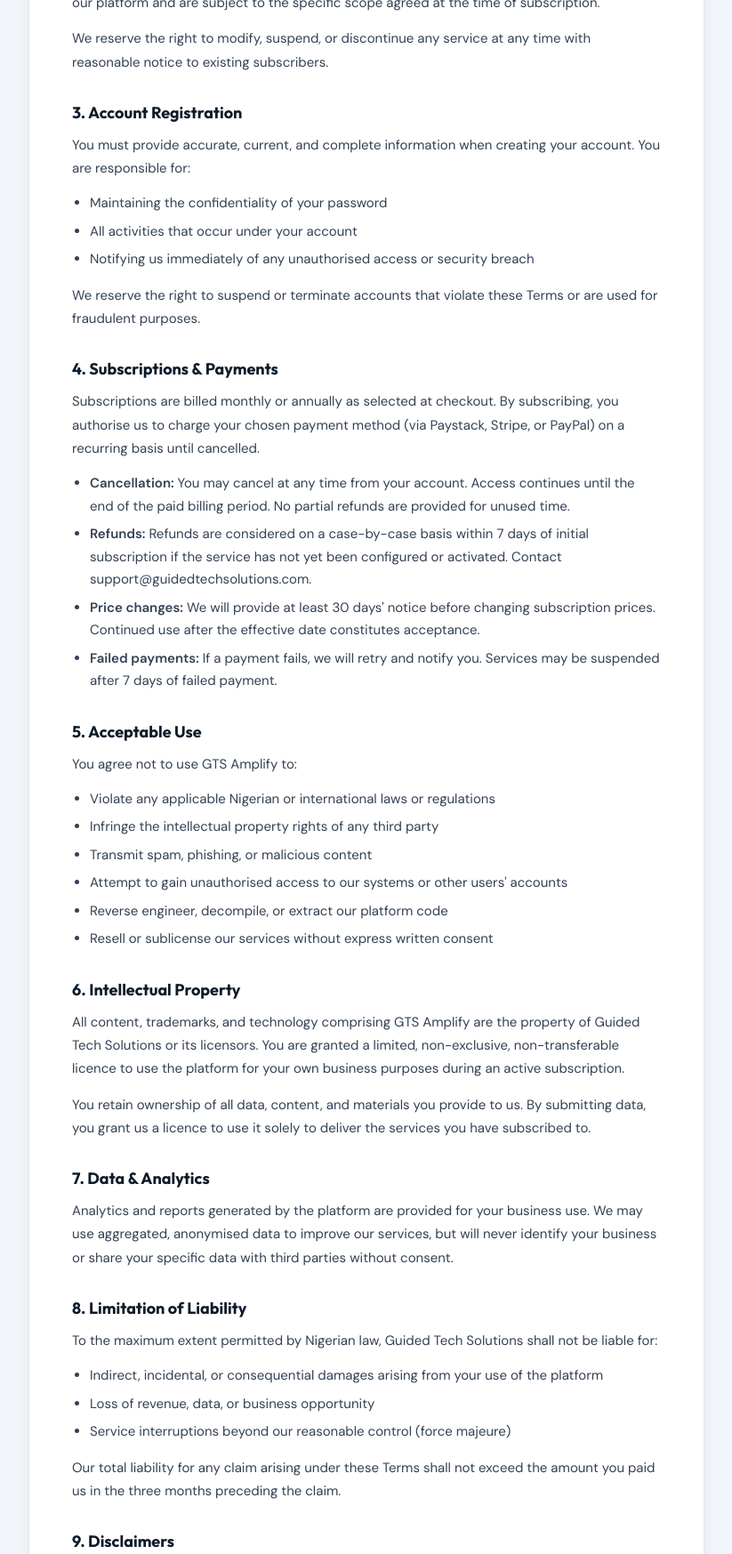
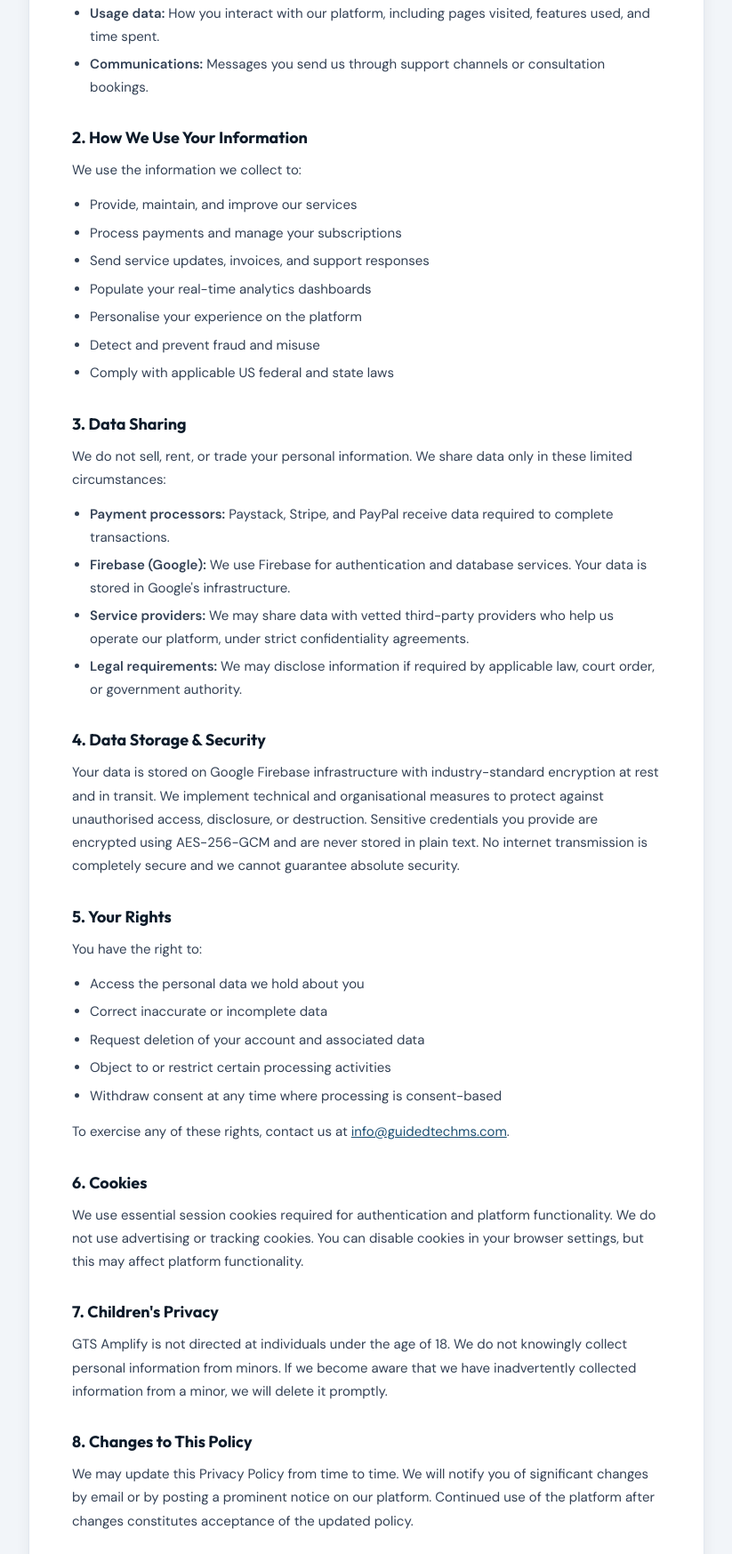
Before and after one commit to Guided-Tech-Solutions/guidedtechapp, a plain HTML site: page terms.html in a window 1280 px wide. Shown: the part 641-2388 px from the top of the page at 89% size, without its empty margins (228-1051 px from the left). Drawn offline with Linux system fonts and the light colour scheme.

Commit message:
Update terms.html

```diff
--- a/terms.html
+++ b/terms.html
@@ -2,15 +2,15 @@
 <html lang="en">
 <head>
   <meta charset="UTF-8"><meta name="viewport" content="width=device-width,initial-scale=1.0">
-  <title>Terms of Service — GTS Amplify</title>
-  <link rel="icon" href="./asset/logo-icon.png">
+  <title>Privacy Policy — GTS Amplify</title>
+  <link rel="icon" href="./assets/logo-icon.png">
   <link href="https://fonts.googleapis.com/css2?family=Outfit:wght@600;700;800&family=DM+Sans:wght@400;500;600&display=swap" rel="stylesheet">
   <style>
-    :root{--brand:#1B4F72;--brand-mid:#2471A3;--text:#0D1B2A;--text-mid:#334155;--text-muted:#64748B;--border:#E2E8F0;--surface:#fff;--bg:#F2F5F9;--ff-d:'Outfit',sans-serif;--ff-b:'DM Sans',sans-serif}
+    :root{--brand:#1B4F72;--brand-mid:#2471A3;--brand-pale:#EBF5FB;--text:#0D1B2A;--text-mid:#334155;--text-muted:#64748B;--border:#E2E8F0;--surface:#fff;--bg:#F2F5F9;--ff-d:'Outfit',sans-serif;--ff-b:'DM Sans',sans-serif}
     *,*::before,*::after{margin:0;padding:0;box-sizing:border-box}body{font-family:var(--ff-b);color:var(--text);background:var(--bg);-webkit-font-smoothing:antialiased}
     .nav{background:rgba(255,255,255,.92);backdrop-filter:blur(14px);border-bottom:1px solid var(--border);padding:.875rem 1.5rem;display:flex;align-items:center;justify-content:space-between;position:sticky;top:0;z-index:10}
     .nav-logo{display:flex;align-items:center;gap:.5rem;font-family:var(--ff-d);font-size:1rem;font-weight:700;color:var(--brand);text-decoration:none}
-    .nav-icon{width:30px;height:30px;background:linear-gradient(135deg,var(--brand),var(--brand-mid));border-radius:7px;display:flex;align-items:center;justify-content:center;font-size:.875rem}
+    .nav-icon{width:30px;height:30px;border-radius:7px;overflow:hidden;display:flex;align-items:center;justify-content:center}
     .nav a{font-size:.875rem;color:var(--brand);font-weight:600;text-decoration:none}
     .wrapper{max-width:760px;margin:3rem auto;background:var(--surface);border-radius:16px;border:1px solid var(--border);padding:3rem;box-shadow:0 4px 16px rgba(0,0,0,.06)}
     .doc-header{margin-bottom:2.5rem;padding-bottom:1.5rem;border-bottom:1px solid var(--border)}
@@ -18,7 +18,7 @@
     .doc-meta{font-size:.875rem;color:var(--text-muted)}
     h2{font-family:var(--ff-d);font-size:1.125rem;font-weight:700;color:var(--text);margin:2rem 0 .75rem}
     p{font-size:.9375rem;color:var(--text-mid);line-height:1.75;margin-bottom:.875rem}
-    ul,ol{padding-left:1.25rem;margin-bottom:.875rem}
+    ul{padding-left:1.25rem;margin-bottom:.875rem}
     li{font-size:.9375rem;color:var(--text-mid);line-height:1.7;margin-bottom:.375rem}
     a{color:var(--brand)}
     .footer-mini{text-align:center;padding:2rem 1.5rem;font-size:.8125rem;color:var(--text-muted)}
@@ -28,86 +28,83 @@
 </head>
 <body>
 <nav class="nav">
-  <a href="./index.html" class="nav-logo"><div class="nav-icon">🚀</div>GTS Amplify</a>
+  <a href="./index.html" class="nav-logo">
+    <div class="nav-icon"><img src="assets/logo-icon.png" alt="GTS Amplify" style="width:30px;height:30px;object-fit:contain"></div>
+    GTS Amplify
+  </a>
   <a href="./app/signup.html">Create Account</a>
 </nav>
 <div class="wrapper">
   <div class="doc-header">
-    <div class="doc-title">Terms of Service</div>
-    <div class="doc-meta">Last updated: 1 January 2025 · Guided Tech Solutions</div>
+    <div class="doc-title">Privacy Policy</div>
+    <div class="doc-meta">Last updated: January 1, 2025 &nbsp;·&nbsp; Guided Tech Solutions</div>
   </div>
 
-  <p>Please read these Terms of Service ("Terms") carefully before using GTS Amplify, operated by Guided Tech Solutions ("we", "us", or "our"). By creating an account or using our services, you agree to be bound by these Terms.</p>
+  <p>This Privacy Policy describes how Guided Tech Solutions ("we", "us", or "our") collects, uses, and protects your personal information when you use GTS Amplify and related services. Guided Tech Solutions is a technology company based in Mississippi, United States.</p>
 
-  <h2>1. Acceptance of Terms</h2>
-  <p>By accessing or using GTS Amplify, you confirm that you are at least 18 years of age, have the legal capacity to enter into contracts, and agree to these Terms in full. If you do not agree, you must not use the platform.</p>
-
-  <h2>2. Our Services</h2>
-  <p>GTS Amplify provides technology growth services including lead generation, cloud migration, business automation, SEO optimization, and IT consulting. Services are described in detail on our platform and are subject to the specific scope agreed at the time of subscription.</p>
-  <p>We reserve the right to modify, suspend, or discontinue any service at any time with reasonable notice to existing subscribers.</p>
-
-  <h2>3. Account Registration</h2>
-  <p>You must provide accurate, current, and complete information when creating your account. You are responsible for:</p>
+  <h2>1. Information We Collect</h2>
+  <p>We collect information you provide directly to us, including:</p>
   <ul>
-    <li>Maintaining the confidentiality of your password</li>
-    <li>All activities that occur under your account</li>
-    <li>Notifying us immediately of any unauthorised access or security breach</li>
-  </ul>
-  <p>We reserve the right to suspend or terminate accounts that violate these Terms or are used for fraudulent purposes.</p>
-
-  <h2>4. Subscriptions & Payments</h2>
-  <p>Subscriptions are billed monthly or annually as selected at checkout. By subscribing, you authorise us to charge your chosen payment method (via Paystack, Stripe, or PayPal) on a recurring basis until cancelled.</p>
-  <ul>
-    <li><strong>Cancellation:</strong> You may cancel at any time from your account. Access continues until the end of the paid billing period. No partial refunds are provided for unused time.</li>
-    <li><strong>Refunds:</strong> Refunds are considered on a case-by-case basis within 7 days of initial subscription if the service has not yet been configured or activated. Contact support@guidedtechsolutions.com.</li>
-    <li><strong>Price changes:</strong> We will provide at least 30 days' notice before changing subscription prices. Continued use after the effective date constitutes acceptance.</li>
-    <li><strong>Failed payments:</strong> If a payment fails, we will retry and notify you. Services may be suspended after 7 days of failed payment.</li>
+    <li><strong>Account information:</strong> Name, email address, company name, phone number, and password when you create an account.</li>
+    <li><strong>Payment information:</strong> Billing details processed by our payment partners (Paystack, Stripe, PayPal). We do not store card numbers on our servers.</li>
+    <li><strong>Service configuration:</strong> Information you provide during service setup wizards to configure your subscribed services.</li>
+    <li><strong>Usage data:</strong> How you interact with our platform, including pages visited, features used, and time spent.</li>
+    <li><strong>Communications:</strong> Messages you send us through support channels or consultation bookings.</li>
   </ul>
 
-  <h2>5. Acceptable Use</h2>
-  <p>You agree not to use GTS Amplify to:</p>
+  <h2>2. How We Use Your Information</h2>
+  <p>We use the information we collect to:</p>
   <ul>
-    <li>Violate any applicable Nigerian or international laws or regulations</li>
-    <li>Infringe the intellectual property rights of any third party</li>
-    <li>Transmit spam, phishing, or malicious content</li>
-    <li>Attempt to gain unauthorised access to our systems or other users' accounts</li>
-    <li>Reverse engineer, decompile, or extract our platform code</li>
-    <li>Resell or sublicense our services without express written consent</li>
+    <li>Provide, maintain, and improve our services</li>
+    <li>Process payments and manage your subscriptions</li>
+    <li>Send service updates, invoices, and support responses</li>
+    <li>Populate your real-time analytics dashboards</li>
+    <li>Personalise your experience on the platform</li>
+    <li>Detect and prevent fraud and misuse</li>
+    <li>Comply with applicable US federal and state laws</li>
   </ul>
 
-  <h2>6. Intellectual Property</h2>
-  <p>All content, trademarks, and technology comprising GTS Amplify are the property of Guided Tech Solutions or its licensors. You are granted a limited, non-exclusive, non-transferable licence to use the platform for your own business purposes during an active subscription.</p>
-  <p>You retain ownership of all data, content, and materials you provide to us. By submitting data, you grant us a licence to use it solely to deliver the services you have subscribed to.</p>
+  <h2>3. Data Sharing</h2>
+  <p>We do not sell, rent, or trade your personal information. We share data only in these limited circumstances:</p>
+  <ul>
+    <li><strong>Payment processors:</strong> Paystack, Stripe, and PayPal receive data required to complete transactions.</li>
+    <li><strong>Firebase (Google):</strong> We use Firebase for authentication and database services. Your data is stored in Google's infrastructure.</li>
+    <li><strong>Service providers:</strong> We may share data with vetted third-party providers who help us operate our platform, under strict confidentiality agreements.</li>
+    <li><strong>Legal requirements:</strong> We may disclose information if required by applicable law, court order, or government authority.</li>
+  </ul>
 
-  <h2>7. Data & Analytics</h2>
-  <p>Analytics and reports generated by the platform are provided for your business use. We may use aggregated, anonymised data to improve our services, but will never identify your business or share your specific data with third parties without consent.</p>
+  <h2>4. Data Storage &amp; Security</h2>
+  <p>Your data is stored on Google Firebase infrastructure with industry-standard encryption at rest and in transit. We implement technical and organisational measures to protect against unauthorised access, disclosure, or destruction. Sensitive credentials you provide are encrypted using AES-256-GCM and are never stored in plain text. No internet transmission is completely secure and we cannot guarantee absolute security.</p>
 
-  <h2>8. Limitation of Liability</h2>
-  <p>To the maximum extent permitted by Nigerian law, Guided Tech Solutions shall not be liable for:</p>
+  <h2>5. Your Rights</h2>
+  <p>You have the right to:</p>
   <ul>
-    <li>Indirect, incidental, or consequential damages arising from your use of the platform</li>
-    <li>Loss of revenue, data, or business opportunity</li>
-    <li>Service interruptions beyond our reasonable control (force majeure)</li>
+    <li>Access the personal data we hold about you</li>
+    <li>Correct inaccurate or incomplete data</li>
+    <li>Request deletion of your account and associated data</li>
+    <li>Object to or restrict certain processing activities</li>
+    <li>Withdraw consent at any time where processing is consent-based</li>
   </ul>
-  <p>Our total liability for any claim arising under these Terms shall not exceed the amount you paid us in the three months preceding the claim.</p>
+  <p>To exercise any of these rights, contact us at <a href="mailto:info@guidedtechms.com">info@guidedtechms.com</a>.</p>
 
-  <h2>9. Disclaimers</h2>
-  <p>GTS Amplify is provided "as is". While we strive for high availability, we do not guarantee that the platform will be uninterrupted or error-free. Results from our services (such as SEO rankings or lead volumes) depend on many factors outside our control and cannot be guaranteed.</p>
+  <h2>6. Cookies</h2>
+  <p>We use essential session cookies required for authentication and platform functionality. We do not use advertising or tracking cookies. You can disable cookies in your browser settings, but this may affect platform functionality.</p>
 
-  <h2>10. Governing Law</h2>
-  <p>These Terms are governed by the laws of the Federal Republic of Nigeria. Any disputes shall be resolved through good-faith negotiation, and if unresolved, through the courts of Lagos State, Nigeria.</p>
+  <h2>7. Children's Privacy</h2>
+  <p>GTS Amplify is not directed at individuals under the age of 18. We do not knowingly collect personal information from minors. If we become aware that we have inadvertently collected information from a minor, we will delete it promptly.</p>
 
-  <h2>11. Changes to Terms</h2>
-  <p>We may update these Terms from time to time. We will notify you of material changes by email or prominent in-platform notice at least 14 days before the changes take effect. Continued use constitutes acceptance.</p>
+  <h2>8. Changes to This Policy</h2>
+  <p>We may update this Privacy Policy from time to time. We will notify you of significant changes by email or by posting a prominent notice on our platform. Continued use of the platform after changes constitutes acceptance of the updated policy.</p>
 
-  <h2>12. Contact</h2>
-  <p>For questions about these Terms, contact:<br>
+  <h2>9. Contact Us</h2>
+  <p>For privacy inquiries, please contact:<br>
   <strong>Guided Tech Solutions</strong><br>
-  Email: <a href="mailto:legal@guidedtechsolutions.com">legal@guidedtechsolutions.com</a><br>
-  Lagos, Nigeria</p>
+  Email: <a href="mailto:info@guidedtechms.com">info@guidedtechms.com</a><br>
+  Website: <a href="https://www.guidedtechms.com" target="_blank" rel="noopener">www.guidedtechms.com</a><br>
+  Mississippi, United States</p>
 </div>
 <div class="footer-mini">
-  <a href="./index.html">Home</a> · <a href="./privacy.html">Privacy Policy</a> · <a href="./about.html">About Us</a><br>
+  <a href="./index.html">Home</a> · <a href="./terms.html">Terms of Service</a> · <a href="./about.html">About Us</a><br>
   <div style="margin-top:.5rem">© 2025 Guided Tech Solutions. All rights reserved.</div>
 </div>
 </body>
```
